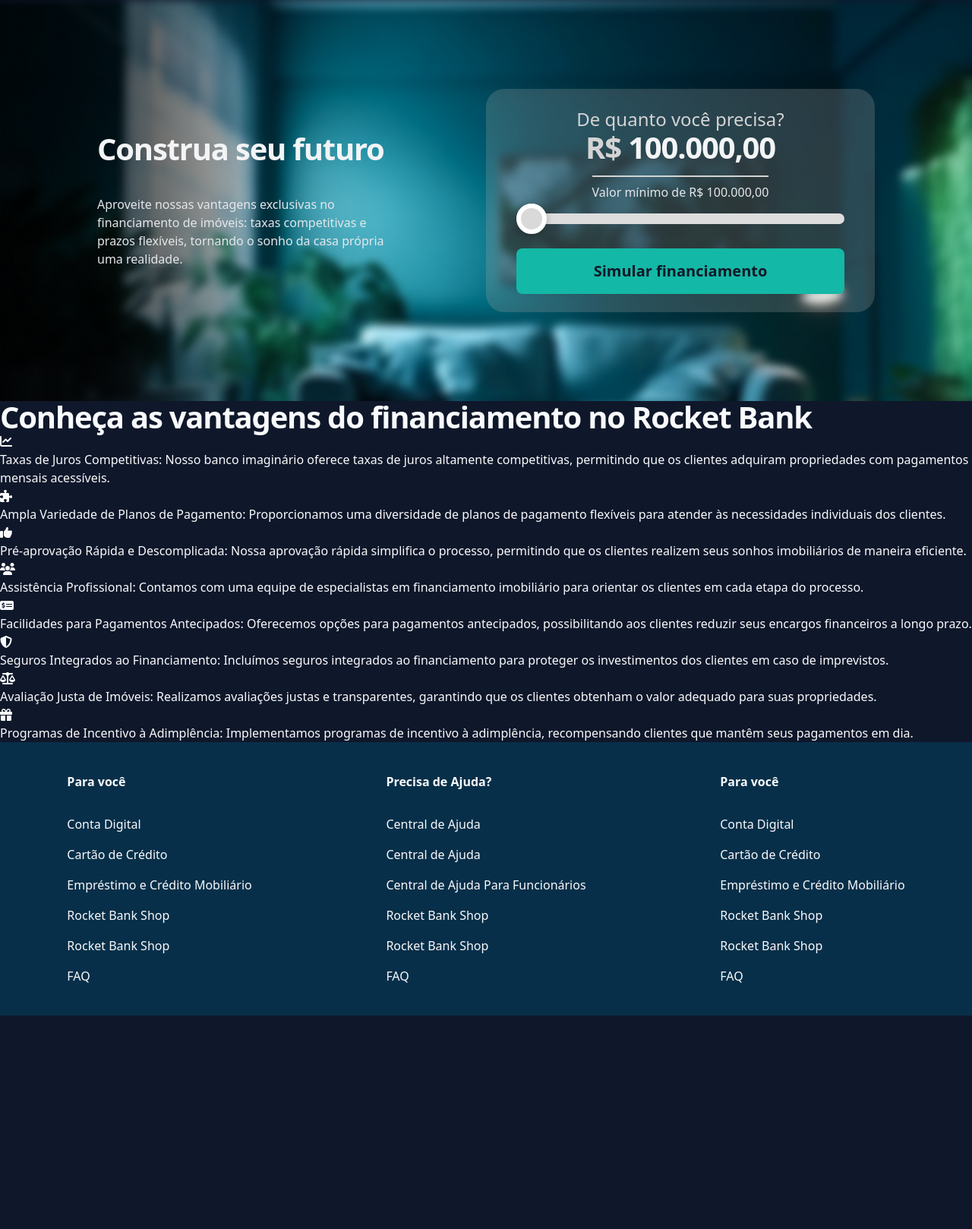
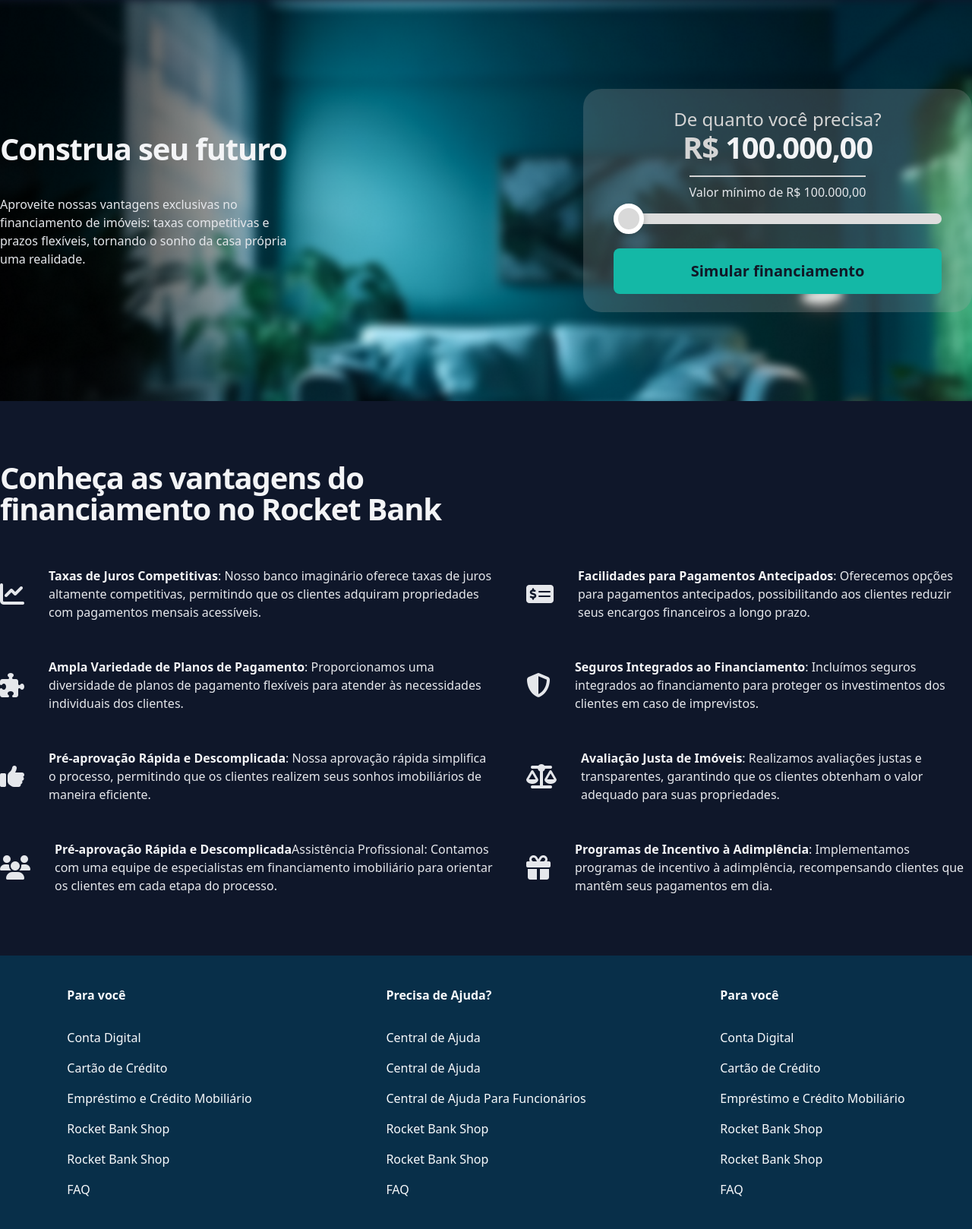
Before and after one commit to Adryan1928/Projeto-Final-Autoria-BD, a Flask app: page /real-state-financing/ in a window 1280 px wide. Shown: the part 56-1674 px from the top of the page at 76% size. Before the commit the page ends 1393 px from the top, so only its background shows below. Run offline with Flask 3, Linux system fonts and the light colour scheme; some libraries are stand-ins or nearby versions.

Commit message:
Add advantage cards in real-state financing

```diff
--- a/templates/financing.html
+++ b/templates/financing.html
@@ -6,7 +6,7 @@
         class="absolute h-full w-full object-cover">
 
 
-    <div class="flex z-10 px-[10%] w-full m-auto justify-between align-center items-center gap-20">
+    <div class="flex z-10 container w-full m-auto justify-between align-center items-center gap-20">
         <div class="flex flex-col max-w-sm gap-10">
             <h2 class="title text-gray-100">Construa seu futuro</h2>
             <p>
@@ -28,58 +28,67 @@
 
             <input type="range" min="100000" max="1500000" value="100000">
 
-            <button type="submit" class="bg-teal-500 w-full p-4 rounded-lg text-xl font-bold text-gray-900">Simular financiamento</button>
+            <button type="submit" class="bg-teal-500 w-full p-4 rounded-lg text-xl font-bold text-gray-900">Simular
+                financiamento</button>
         </div>
     </div>
 </section>
 
-<section>
-    <h2 class="title">Conheça as vantagens do financiamento no Rocket Bank</h2>
+<section class="flex text-gray-200">
+    <div class="container m-auto my-20">
 
-    <div>
-        <div>
-            <div>
-                <i class="fa fa-line-chart"></i>
-                <p>Taxas de Juros Competitivas: Nosso banco imaginário oferece taxas de juros altamente competitivas,
+        <h2 class="title mb-14 max-w-2xl text-gray-100">Conheça as vantagens do financiamento no Rocket Bank</h2>
+
+        <div class="flex flex-row gap-10">
+            <div class="flex flex-col gap-12">
+                <div class="flex flex-row gap-8 items-center">
+                    <i class="fa fa-line-chart fa-2x"></i>
+                    <p><span class="font-bold text-gray-100">Taxas de Juros Competitivas</span>: Nosso banco imaginário oferece taxas de juros altamente
+                        competitivas,
                         permitindo que os clientes adquiram propriedades com pagamentos mensais acessíveis.</p>
                 </div>
-            <div>
-                <i class="fa fa-puzzle-piece"></i>
-                <p>Ampla Variedade de Planos de Pagamento: Proporcionamos uma diversidade de planos de pagamento
+                <div class="flex flex-row gap-8 items-center">
+                    <i class="fa fa-puzzle-piece fa-2x"></i>
+                    <p><span class="font-bold text-gray-100">Ampla Variedade de Planos de Pagamento</span>: Proporcionamos uma diversidade de planos de pagamento
                         flexíveis para atender às necessidades individuais dos clientes.</p>
                 </div>
-            <div>
-                <i class="fa fa-thumbs-up"></i>
-                <p>Pré-aprovação Rápida e Descomplicada: Nossa aprovação rápida simplifica o processo, permitindo que os
+                <div class="flex flex-row gap-8 items-center">
+                    <i class="fa fa-thumbs-up fa-2x"></i>
+                    <p><span class="font-bold text-gray-100">Pré-aprovação Rápida e Descomplicada</span>: Nossa aprovação rápida simplifica o processo, permitindo
+                        que os
                         clientes realizem seus sonhos imobiliários de maneira eficiente.</p>
                 </div>
-            <div>
-                <i class="fa fa-users"></i>
-                <p>Assistência Profissional: Contamos com uma equipe de especialistas em financiamento imobiliário para
+                <div class="flex flex-row gap-8 items-center">
+                    <i class="fa fa-users fa-2x"></i>
+                    <p><span class="font-bold text-gray-100">Pré-aprovação Rápida e Descomplicada</span>Assistência Profissional: Contamos com uma equipe de especialistas em financiamento imobiliário
+                        para
                         orientar os clientes em cada etapa do processo.</p>
                 </div>
             </div>
 
-        <div>
-            <div>
-                <i class="fa fa-money-check-alt"></i>
-                <p>Facilidades para Pagamentos Antecipados: Oferecemos opções para pagamentos antecipados,
+            <div class="flex flex-col gap-12">
+                <div class="flex flex-row gap-8 items-center">
+                    <i class="fa fa-money-check-alt fa-2x"></i>
+                    <p><span class="font-bold text-gray-100">Facilidades para Pagamentos Antecipados</span>: Oferecemos opções para pagamentos antecipados,
                         possibilitando aos clientes reduzir seus encargos financeiros a longo prazo.</p>
                 </div>
-            <div>
-                <i class="fa fa-shield-alt"></i>
-                <p>Seguros Integrados ao Financiamento: Incluímos seguros integrados ao financiamento para proteger os
+                <div class="flex flex-row gap-8 items-center">
+                    <i class="fa fa-shield-alt fa-2x"></i>
+                    <p><span class="font-bold text-gray-100">Seguros Integrados ao Financiamento</span>: Incluímos seguros integrados ao financiamento para proteger
+                        os
                         investimentos dos clientes em caso de imprevistos. </p>
                 </div>
-            <div>
-                <i class="fa fa-balance-scale"></i>
-                <p>Avaliação Justa de Imóveis: Realizamos avaliações justas e transparentes, garantindo que os clientes
+                <div class="flex flex-row gap-8 items-center">
+                    <i class="fa fa-balance-scale fa-2x"></i>
+                    <p><span class="font-bold text-gray-100">Avaliação Justa de Imóveis</span>: Realizamos avaliações justas e transparentes, garantindo que os
+                        clientes
                         obtenham o valor adequado para suas propriedades.</p>
                 </div>
-            <div>
-                <i class="fa fa-gift"></i>
-                <p>Programas de Incentivo à Adimplência: Implementamos programas de incentivo à adimplência,
+                <div class="flex flex-row gap-8 items-center">
+                    <i class="fa fa-gift fa-2x"></i>
+                    <p><span class="font-bold text-gray-100">Programas de Incentivo à Adimplência</span>: Implementamos programas de incentivo à adimplência,
                         recompensando clientes que mantêm seus pagamentos em dia.</p>
+                </div>
             </div>
         </div>
     </div>
```
Lines whose indentation alone changed are shown as unchanged.
